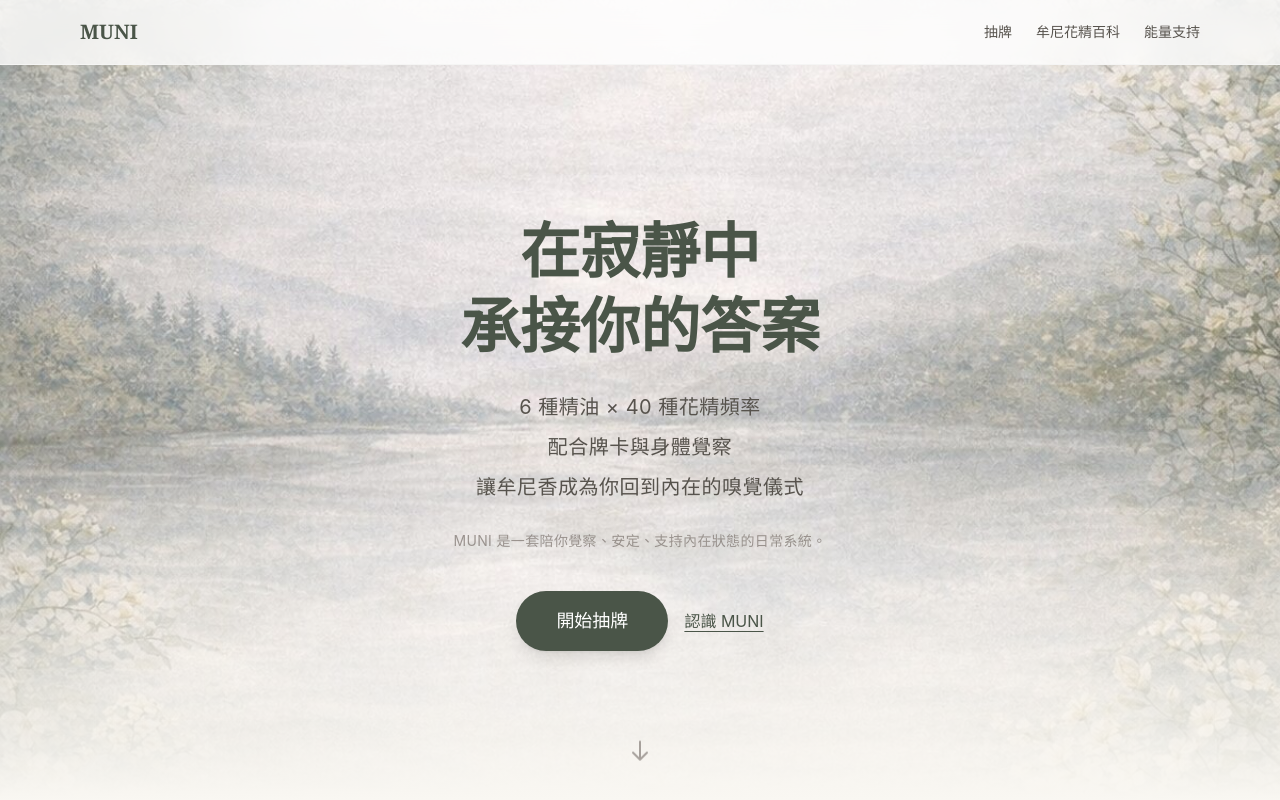
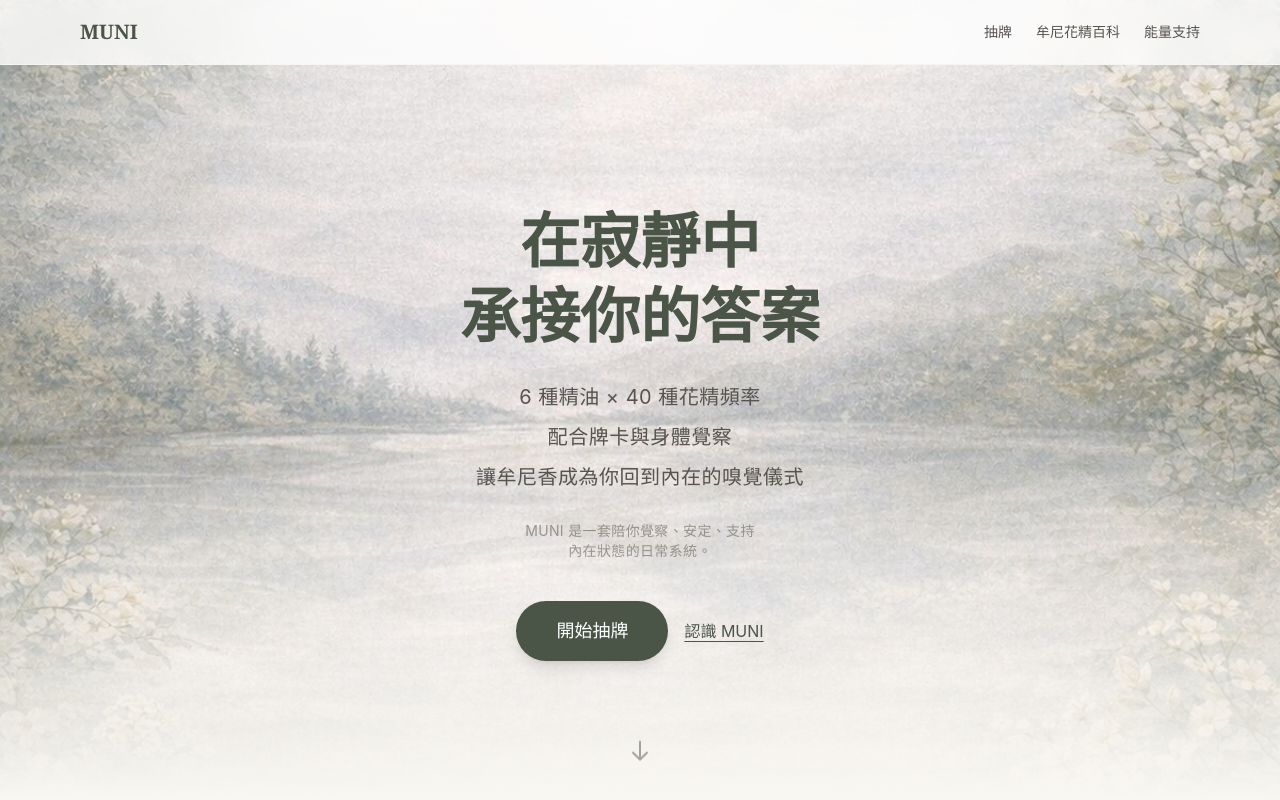
Before and after one commit to ianredcord/muni-oracle, a Next.js app: page / in a window 1280 px wide. Shown: the top 800 px of the page. Built offline with nearby package versions, Linux system fonts and the light colour scheme.

Commit message:
最佳化 A 文字手機排版：分兩行顯示

```diff
--- a/src/app/page.tsx
+++ b/src/app/page.tsx
@@ -36,7 +36,7 @@ export default function Home() {
             {ZH.home.hero.subtitle}
           </p>
           {/* A 文字：理性定位錨點 */}
-          <p className="text-sm text-stone-500/70 mb-10 tracking-wide">
+          <p className="text-sm text-stone-500/70 mb-10 tracking-wide whitespace-pre-line">
             {ZH.home.hero.positioning}
           </p>
           <div className="flex flex-col sm:flex-row items-center justify-center gap-4">
--- a/src/content/zh.ts
+++ b/src/content/zh.ts
@@ -15,7 +15,7 @@ export const ZH = {
       title: "在寂靜中\n承接你的答案",
       subtitle:
         "6 種精油 × 40 種花精頻率\n配合牌卡與身體覺察\n讓牟尼香成為你回到內在的嗅覺儀式",
-      positioning: "MUNI 是一套陪你覺察、安定、支持內在狀態的日常系統。",
+      positioning: "MUNI 是一套陪你覺察、安定、支持\n內在狀態的日常系統。",
       cta: "開始抽牌",
       secondaryLink: "認識 MUNI",
     },
```
